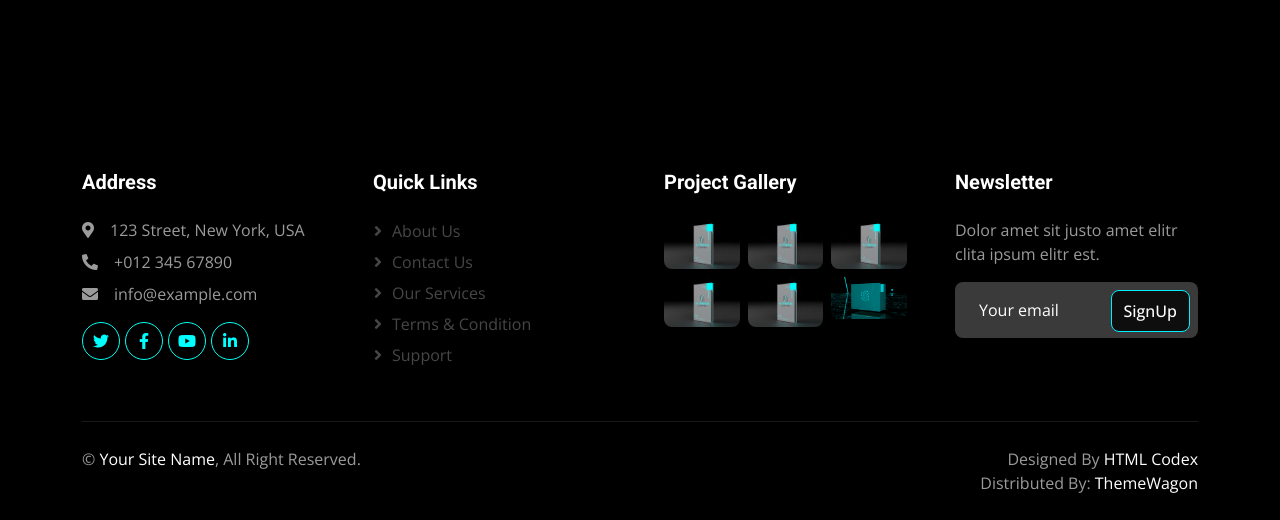
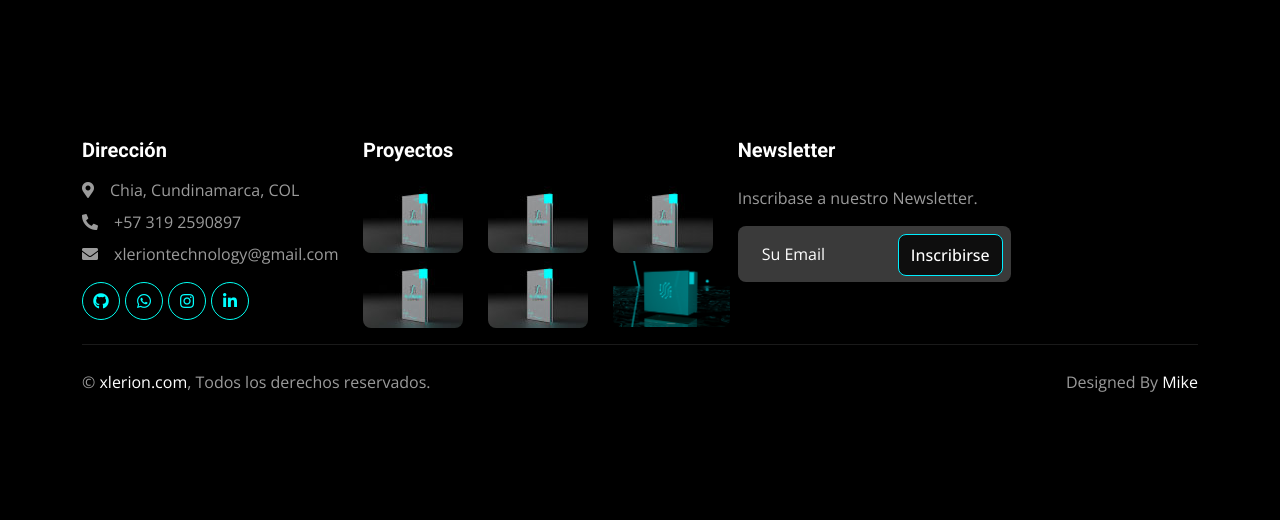
Before and after one commit to xlerionultimate/Web, a website: page contacto.html in a window 1280 px wide. Shown: the part 1295-1815 px from the top of the page. After the commit the page ends 1714 px from the top, so only its background shows below. Drawn offline with nearby package versions, Linux system fonts and the light colour scheme.

Commit message:
Subida de Paginas - Domingo 23 de Abril de 2023

```diff
--- a/contacto.html
+++ b/contacto.html
@@ -104,12 +104,12 @@
     <!-- Page Header Start -->
     <div class="container-fluid page-header py-5 mb-5">
         <div class="container py-5">
-            <h1 class="display-3 text-white mb-3 animated slideInDown">Contact</h1>
+            <h1 class="display-3 text-white mb-3 animated slideInDown">Contacto</h1>
             <nav aria-label="breadcrumb animated slideInDown">
                 <ol class="breadcrumb">
-                    <li class="breadcrumb-item"><a class="text-white" href="#">Home</a></li>
-                    <li class="breadcrumb-item"><a class="text-white" href="#">Pages</a></li>
-                    <li class="breadcrumb-item text-white active" aria-current="page">Contact</li>
+                    <li class="breadcrumb-item"><a class="text-white" href="index.html">Inicio</a></li>
+                    <li class="breadcrumb-item"><a class="text-white" href="servicios.html">Servicios</a></li>
+                    <li class="breadcrumb-item text-white active" aria-current="page">Contacto</li>
                 </ol>
             </nav>
         </div>
@@ -175,30 +175,23 @@
 
     <!-- Footer Start -->
     <div class="container-fluid bg-dark text-body footer mt-5 pt-5 wow fadeIn" data-wow-delay="0.1s">
-        <div class="container py-5">
-            <div class="row g-5">
-                <div class="col-lg-3 col-md-6">
-                    <h5 class="text-white mb-4">Address</h5>
-                    <p class="mb-2"><i class="fa fa-map-marker-alt me-3"></i>123 Street, New York, USA</p>
-                    <p class="mb-2"><i class="fa fa-phone-alt me-3"></i>+012 345 67890</p>
-                    <p class="mb-2"><i class="fa fa-envelope me-3"></i>info@example.com</p>
+        <div class="container py-3">
+            <div class="row g-2">
+                <div class="col-lg-3 col-md-2">
+                    <h5 class="text-white mb-3">Dirección</h5>
+                    <p class="mb-2"><i class="fa fa-map-marker-alt me-3"></i>Chia, Cundinamarca, COL</p>
+                    <p class="mb-2"><i class="fa fa-phone-alt me-3"></i>+57 319 2590897</p>
+                    <p class="mb-2"><i class="fa fa-envelope me-3"></i>xleriontechnology@gmail.com</p>
                     <div class="d-flex pt-2">
-                        <a class="btn btn-square btn-outline-light btn-social" href=""><i class="fab fa-twitter"></i></a>
-                        <a class="btn btn-square btn-outline-light btn-social" href=""><i class="fab fa-facebook-f"></i></a>
-                        <a class="btn btn-square btn-outline-light btn-social" href=""><i class="fab fa-youtube"></i></a>
-                        <a class="btn btn-square btn-outline-light btn-social" href=""><i class="fab fa-linkedin-in"></i></a>
+                        <a class="btn btn-square btn-outline-light btn-social" href="https://github.com/xlerionultimate"><i class="fab fa-github"></i></a>
+                        <a class="btn btn-square btn-outline-light btn-social" href="https://wa.link/ttp9gj"><i class="fab fa-whatsapp"></i></a>
+                        <a class="btn btn-square btn-outline-light btn-social" href="https://www.instagram.com/xlerion.tech/"><i class="fab fa-instagram"></i></a>
+                        <a class="btn btn-square btn-outline-light btn-social" href="https://www.linkedin.com/in/mikerodriguez84/"><i class="fab fa-linkedin-in"></i></a>
                     </div>
                 </div>
-                <div class="col-lg-3 col-md-6">
-                    <h5 class="text-white mb-4">Quick Links</h5>
-                    <a class="btn btn-link" href="">About Us</a>
-                    <a class="btn btn-link" href="">Contact Us</a>
-                    <a class="btn btn-link" href="">Our Services</a>
-                    <a class="btn btn-link" href="">Terms & Condition</a>
-                    <a class="btn btn-link" href="">Support</a>
-                </div>
-                <div class="col-lg-3 col-md-6">
-                    <h5 class="text-white mb-4">Project Gallery</h5>
+
+                <div class="col-lg-4 col-md-3">
+                    <h5 class="text-white mb-4">Proyectos </h5>
                     <div class="row g-2">
                         <div class="col-4">
                             <img class="img-fluid rounded" src="img/gallery-1.jpg" alt="">
@@ -222,10 +215,10 @@
                 </div>
                 <div class="col-lg-3 col-md-6">
                     <h5 class="text-white mb-4">Newsletter</h5>
-                    <p>Dolor amet sit justo amet elitr clita ipsum elitr est.</p>
+                    <p>Inscribase a nuestro Newsletter.</p>
                     <div class="position-relative mx-auto" style="max-width: 400px;">
-                        <input class="form-control border-0 w-100 py-3 ps-4 pe-5" type="text" placeholder="Your email">
-                        <button type="button" class="btn btn-primary py-2 position-absolute top-0 end-0 mt-2 me-2">SignUp</button>
+                        <input class="form-control border-0 w-100 py-3 ps-4 pe-5" type="text" placeholder="Su Email">
+                        <button type="button" class="btn btn-primary py-2 position-absolute top-0 end-0 mt-2 me-2">Inscribirse</button>
                     </div>
                 </div>
             </div>
@@ -234,12 +227,11 @@
             <div class="copyright">
                 <div class="row">
                     <div class="col-md-6 text-center text-md-start mb-3 mb-md-0">
-                        &copy; <a href="#">Your Site Name</a>, All Right Reserved.
+                        &copy; <a href="#">xlerion.com</a>, Todos los derechos reservados.
                     </div>
                     <div class="col-md-6 text-center text-md-end">
                         <!--/*** This template is free as long as you keep the footer author’s credit link/attribution link/backlink. If you'd like to use the template without the footer author’s credit link/attribution link/backlink, you can purchase the Credit Removal License from "https://htmlcodex.com/credit-removal". Thank you for your support. ***/-->
-                        Designed By <a href="https://htmlcodex.com">HTML Codex</a>
-                        <br>Distributed By: <a href="https://themewagon.com" target="_blank">ThemeWagon</a>
+                        Designed By <a href="https://www.linkedin.com/in/mikerodriguez84/">Mike</a>
                     </div>
                 </div>
             </div>
```
Also changed, not shown: cotizar.html (+1 -1 lines), equipo.html (+4 -4 lines), laboratorioia.html (+7 -7 lines).
